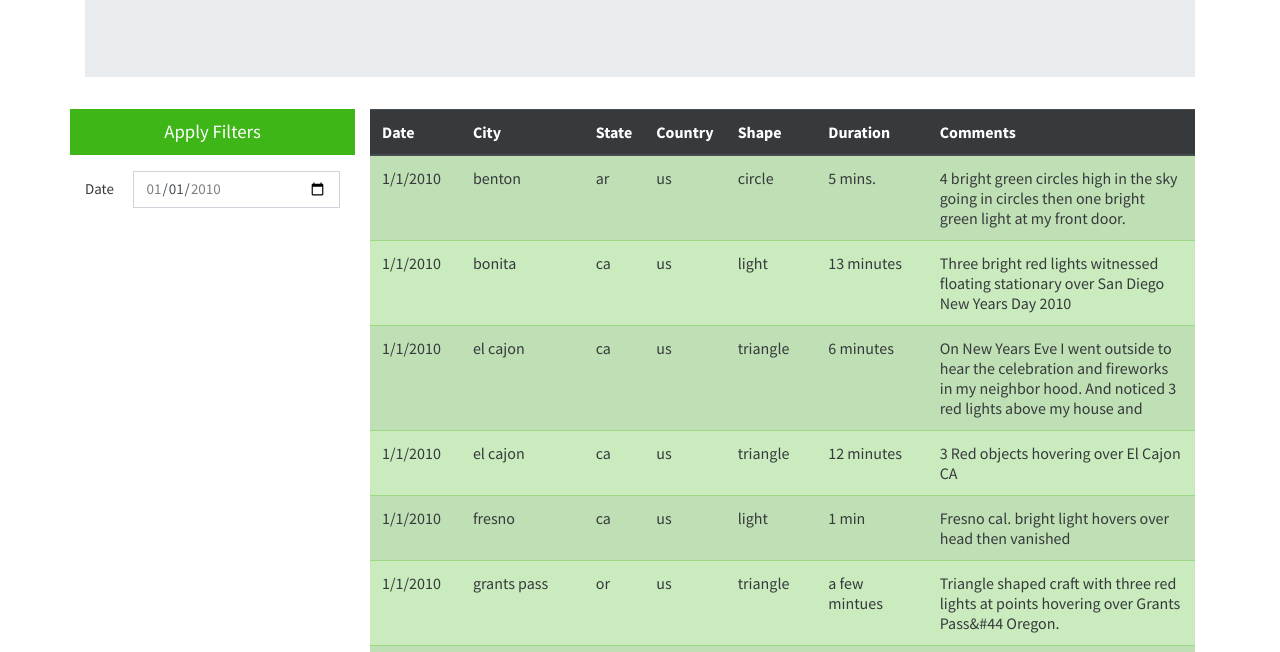
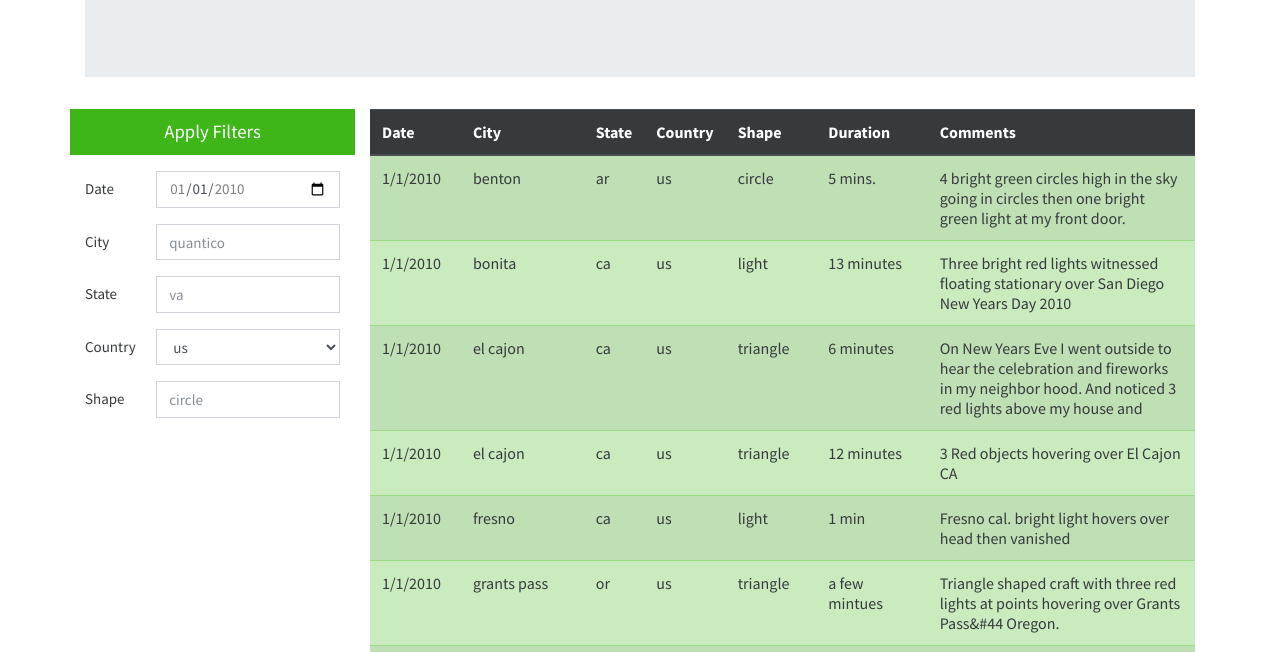
Before and after one commit to leah-handel/UFO-Sightings, a plain HTML site: page UFO-level-1/index.html in a window 1280 px wide. Shown: the part 148-800 px from the top of the page. Drawn offline with nearby package versions, Linux system fonts and the light colour scheme.

Commit message:
created form for city, state, country, shape

```diff
--- a/UFO-level-1/index.html
+++ b/UFO-level-1/index.html
@@ -14,14 +14,41 @@
             <p class="lead">Filter the table below to find the UFO sighting that best speaks to you</p>
         </div>
         <div class="row">
-            <div class="col-md-12 col-lg-3">
+            <div class="col-ms-12 col-lg-3">
                 <div class = "row pb-3">
                     <button type="button" class="btn btn-success btn-lg btn-block">Apply Filters</button>
                 </div>
                 <div class="form-group row">
-                    <label for="date-input" class="col-2 col-form-label">Date</label>
-                    <div class="col-10">
+                    <label for="date-input" class="col-3 col-form-label">Date</label>
+                    <div class="col-9">
                         <input class="form-control" type="date" id="date-input" value="2010-01-01" min="2010-01-01" max="2010-01-13">
+                    </div>
+                </div>
+                <div class="form-group row">
+                    <label for="city-input" class="col-3 col-form-label">City</label>
+                    <div class="col-9">
+                        <input class="form-control" type="text" id="city-input" placeholder="quantico">
+                    </div>
+                </div>
+                <div class="form-group row">
+                    <label for="state-input" class="col-3 col-form-label">State</label>
+                    <div class="col-9">
+                        <input class="form-control" type="text" id="state-input" placeholder="va">
+                    </div>
+                </div>
+                <div class="form-group row">
+                    <label for="country-input" class="col-3 col-form-label">Country</label>
+                    <div class="col-9">
+                        <select class="form-control" id="country-input" placeholder="us">
+                            <option>us</option>
+                            <option>ca</option>
+                        </select>
+                    </div>
+                </div>
+                <div class="form-group row">
+                    <label for="shape-input" class="col-3 col-form-label">Shape</label>
+                    <div class="col-9">
+                        <input class="form-control" type="text" id="shape-input" placeholder="circle">
                     </div>
                 </div>
             </div>
--- a/UFO-level-1/static/js/app.js
+++ b/UFO-level-1/static/js/app.js
@@ -4,6 +4,10 @@ var tbody = d3.select("tbody");
 
 var button = d3.select("button");
 var dateField = d3.select("#date-input");
+var cityField = d3.select("#city-input");
+var stateField = d3.select("#state-input");
+var countryField = d3.select("#country-input");
+var shapeField = d3.select("#shape-input");
 
 function fillTable(sightings){
     sightings.forEach(function(sighting) {
--- a/UFO-level-1/static/js/data.js
+++ b/UFO-level-1/static/js/data.js
@@ -998,3 +998,12 @@ var data = [{
     comments: "Bright orange object&#44 rapid speed and direction changes .."
   }
 ];
+
+
+var countries = data.map(d => d.country);
+var countryList = new Set(countries);
+console.log(countryList)
+
+var states = data.map(d => d.state);
+var stateList = new Set(states);
+console.log(stateList)
```
